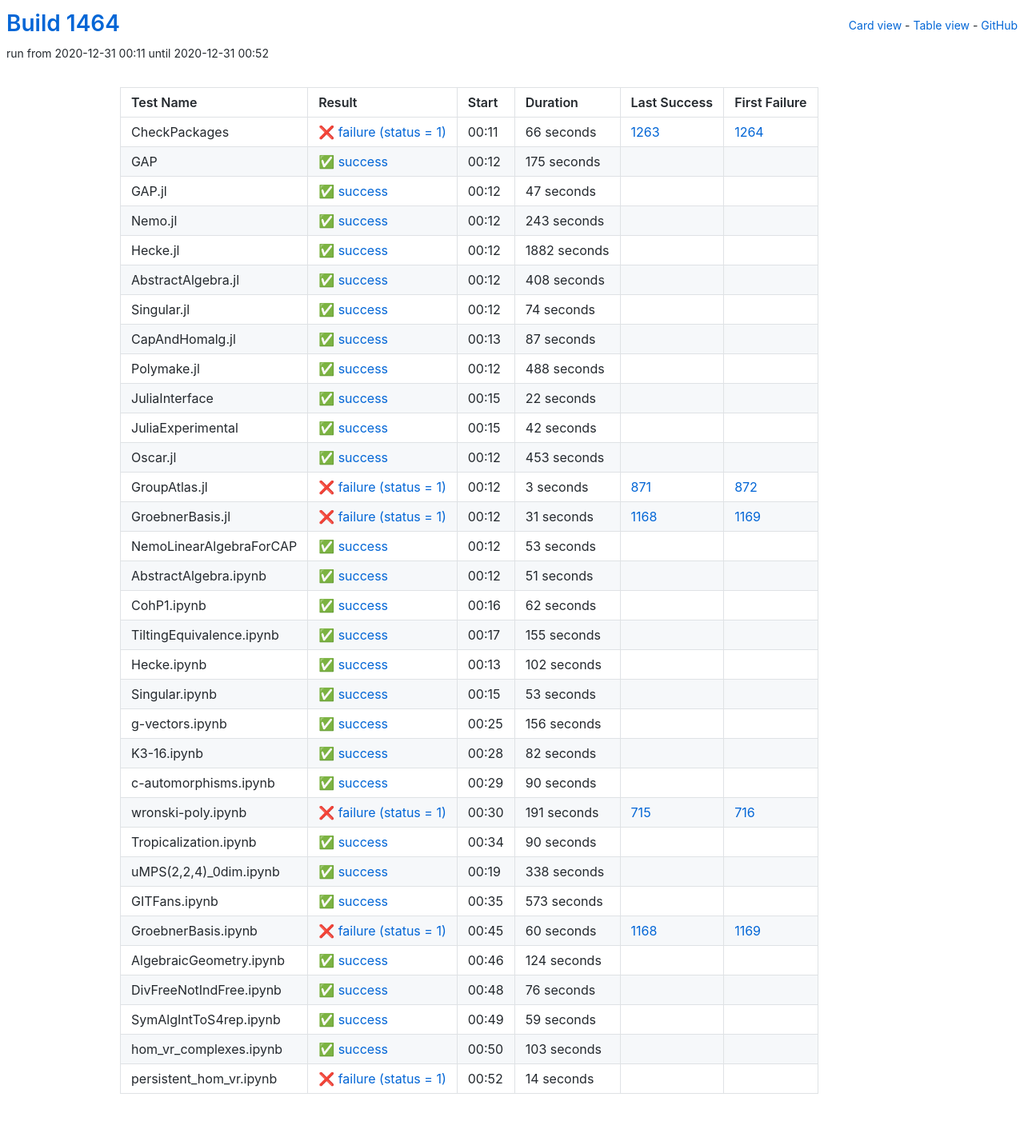
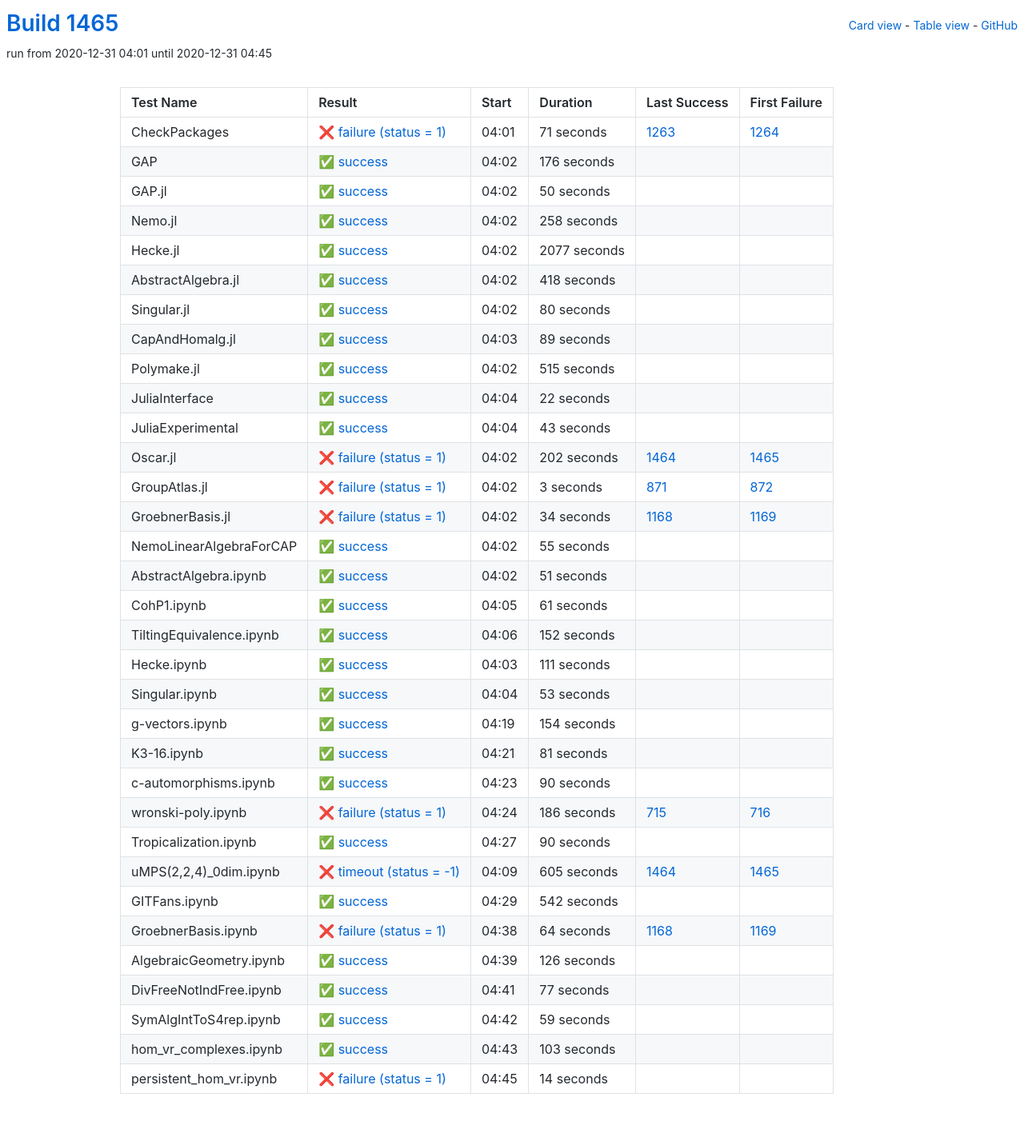
Before and after one commit to oscar-system/oscar-ci-status-stable, a Jekyll site: the page built from table.html, in a window 1280 px wide. Shown: the whole page at 80% size. Built offline with Jekyll 4.4.1, drawn with Linux system fonts in a browser that asks for light colours.

Commit message:
Build #1465

```diff
--- a/_data/ci.yml
+++ b/_data/ci.yml
@@ -1,6 +1,6 @@
 ---
-build: 1464
-build_url: https://oscarci.mathematik.uni-kl.de/job/oscar-stable/1464/
+build: 1465
+build_url: https://oscarci.mathematik.uni-kl.de/job/oscar-stable/1465/
 job: oscar-stable
 organization: oscar-system
 repo: oscar-ci-status-stable
@@ -8,116 +8,116 @@ repourl: https://github.com/oscar-system/oscar-ci-status-stable
 tests:
 - name: CheckPackages
   id: checkpackages
-  log: https://oscarci.mathematik.uni-kl.de/job/oscar-stable/1464/artifact/logs/build-1464/CheckPackages.log
-  start: 2020-12-31 00:11
+  log: https://oscarci.mathematik.uni-kl.de/job/oscar-stable/1465/artifact/logs/build-1465/CheckPackages.log
+  start: 2020-12-31 04:01
   success: false
   exitcode: 1
   status: failure
-  duration: 66
+  duration: 71
   last_success: 1263
   last_success_url: https://oscarci.mathematik.uni-kl.de/job/oscar-stable/1263/
   first_failure: 1264
   first_failure_url: https://oscarci.mathematik.uni-kl.de/job/oscar-stable/1264/
 - name: GAP
   id: gap
-  log: https://oscarci.mathematik.uni-kl.de/job/oscar-stable/1464/artifact/logs/build-1464/GAP.log
-  start: 2020-12-31 00:12
+  log: https://oscarci.mathematik.uni-kl.de/job/oscar-stable/1465/artifact/logs/build-1465/GAP.log
+  start: 2020-12-31 04:02
   success: true
   exitcode: 0
   status: success
-  duration: 175
+  duration: 176
   last_success: false
   last_success_url:
   first_failure: false
   first_failure_url:
 - name: GAP.jl
   id: gap-jl
-  log: https://oscarci.mathematik.uni-kl.de/job/oscar-stable/1464/artifact/logs/build-1464/GAP.jl.log
-  start: 2020-12-31 00:12
+  log: https://oscarci.mathematik.uni-kl.de/job/oscar-stable/1465/artifact/logs/build-1465/GAP.jl.log
+  start: 2020-12-31 04:02
   success: true
   exitcode: 0
   status: success
-  duration: 47
+  duration: 50
   last_success: false
   last_success_url:
   first_failure: false
   first_failure_url:
 - name: Nemo.jl
   id: nemo-jl
-  log: https://oscarci.mathematik.uni-kl.de/job/oscar-stable/1464/artifact/logs/build-1464/Nemo.jl.log
-  start: 2020-12-31 00:12
+  log: https://oscarci.mathematik.uni-kl.de/job/oscar-stable/1465/artifact/logs/build-1465/Nemo.jl.log
+  start: 2020-12-31 04:02
   success: true
   exitcode: 0
   status: success
-  duration: 243
+  duration: 258
   last_success: false
   last_success_url:
   first_failure: false
   first_failure_url:
 - name: Hecke.jl
   id: hecke-jl
-  log: https://oscarci.mathematik.uni-kl.de/job/oscar-stable/1464/artifact/logs/build-1464/Hecke.jl.log
-  start: 2020-12-31 00:12
+  log: https://oscarci.mathematik.uni-kl.de/job/oscar-stable/1465/artifact/logs/build-1465/Hecke.jl.log
+  start: 2020-12-31 04:02
   success: true
   exitcode: 0
   status: success
-  duration: 1882
+  duration: 2077
   last_success: false
   last_success_url:
   first_failure: false
   first_failure_url:
 - name: AbstractAlgebra.jl
   id: abstractalgebra-jl
-  log: https://oscarci.mathematik.uni-kl.de/job/oscar-stable/1464/artifact/logs/build-1464/AbstractAlgebra.jl.log
-  start: 2020-12-31 00:12
+  log: https://oscarci.mathematik.uni-kl.de/job/oscar-stable/1465/artifact/logs/build-1465/AbstractAlgebra.jl.log
+  start: 2020-12-31 04:02
   success: true
   exitcode: 0
   status: success
-  duration: 408
+  duration: 418
   last_success: false
   last_success_url:
   first_failure: false
   first_failure_url:
 - name: Singular.jl
   id: singular-jl
-  log: https://oscarci.mathematik.uni-kl.de/job/oscar-stable/1464/artifact/logs/build-1464/Singular.jl.log
-  start: 2020-12-31 00:12
+  log: https://oscarci.mathematik.uni-kl.de/job/oscar-stable/1465/artifact/logs/build-1465/Singular.jl.log
+  start: 2020-12-31 04:02
   success: true
   exitcode: 0
   status: success
-  duration: 74
+  duration: 80
   last_success: false
   last_success_url:
   first_failure: false
   first_failure_url:
 - name: CapAndHomalg.jl
   id: capandhomalg-jl
-  log: https://oscarci.mathematik.uni-kl.de/job/oscar-stable/1464/artifact/logs/build-1464/CapAndHomalg.jl.log
-  start: 2020-12-31 00:13
+  log: https://oscarci.mathematik.uni-kl.de/job/oscar-stable/1465/artifact/logs/build-1465/CapAndHomalg.jl.log
+  start: 2020-12-31 04:03
   success: true
   exitcode: 0
   status: success
-  duration: 87
+  duration: 89
   last_success: false
   last_success_url:
   first_failure: false
   first_failure_url:
 - name: Polymake.jl
   id: polymake-jl
-  log: https://oscarci.mathematik.uni-kl.de/job/oscar-stable/1464/artifact/logs/build-1464/Polymake.jl.log
-  start: 2020-12-31 00:12
+  log: https://oscarci.mathematik.uni-kl.de/job/oscar-stable/1465/artifact/logs/build-1465/Polymake.jl.log
+  start: 2020-12-31 04:02
   success: true
   exitcode: 0
   status: success
-  duration: 488
+  duration: 515
   last_success: false
   last_success_url:
   first_failure: false
   first_failure_url:
 - name: JuliaInterface
   id: juliainterface
-  log: https://oscarci.mathematik.uni-kl.de/job/oscar-stable/1464/artifact/logs/build-1464/JuliaInterface.log
-  start: 2020-12-31 00:15
+  log: https://oscarci.mathematik.uni-kl.de/job/oscar-stable/1465/artifact/logs/build-1465/JuliaInterface.log
+  start: 2020-12-31 04:04
   success: true
   exitcode: 0
   status: success
@@ -128,32 +128,32 @@ tests:
   first_failure_url:
 - name: JuliaExperimental
   id: juliaexperimental
-  log: https://oscarci.mathematik.uni-kl.de/job/oscar-stable/1464/artifact/logs/build-1464/JuliaExperimental.log
-  start: 2020-12-31 00:15
+  log: https://oscarci.mathematik.uni-kl.de/job/oscar-stable/1465/artifact/logs/build-1465/JuliaExperimental.log
+  start: 2020-12-31 04:04
   success: true
   exitcode: 0
   status: success
-  duration: 42
+  duration: 43
   last_success: false
   last_success_url:
   first_failure: false
   first_failure_url:
 - name: Oscar.jl
   id: oscar-jl
-  log: https://oscarci.mathematik.uni-kl.de/job/oscar-stable/1464/artifact/logs/build-1464/Oscar.jl.log
-  start: 2020-12-31 00:12
-  success: true
-  exitcode: 0
-  status: success
-  duration: 453
-  last_success: false
-  last_success_url:
-  first_failure: false
-  first_failure_url:
+  log: https://oscarci.mathematik.uni-kl.de/job/oscar-stable/1465/artifact/logs/build-1465/Oscar.jl.log
+  start: 2020-12-31 04:02
+  success: false
+  exitcode: 1
+  status: failure
+  duration: 202
+  last_success: 1464
+  last_success_url: https://oscarci.mathematik.uni-kl.de/job/oscar-stable/1464/
+  first_failure: 1465
+  first_failure_url: https://oscarci.mathematik.uni-kl.de/job/oscar-stable/1465/
 - name: GroupAtlas.jl
   id: groupatlas-jl
-  log: https://oscarci.mathematik.uni-kl.de/job/oscar-stable/1464/artifact/logs/build-1464/GroupAtlas.jl.log
-  start: 2020-12-31 00:12
+  log: https://oscarci.mathematik.uni-kl.de/job/oscar-stable/1465/artifact/logs/build-1465/GroupAtlas.jl.log
+  start: 2020-12-31 04:02
   success: false
   exitcode: 1
   status: failure
@@ -164,32 +164,32 @@ tests:
   first_failure_url: https://oscarci.mathematik.uni-kl.de/job/oscar-stable/872/
 - name: GroebnerBasis.jl
   id: groebnerbasis-jl
-  log: https://oscarci.mathematik.uni-kl.de/job/oscar-stable/1464/artifact/logs/build-1464/GroebnerBasis.jl.log
-  start: 2020-12-31 00:12
+  log: https://oscarci.mathematik.uni-kl.de/job/oscar-stable/1465/artifact/logs/build-1465/GroebnerBasis.jl.log
+  start: 2020-12-31 04:02
   success: false
   exitcode: 1
   status: failure
-  duration: 31
+  duration: 34
   last_success: 1168
   last_success_url: https://oscarci.mathematik.uni-kl.de/job/oscar-stable/1168/
   first_failure: 1169
   first_failure_url: https://oscarci.mathematik.uni-kl.de/job/oscar-stable/1169/
 - name: NemoLinearAlgebraForCAP
   id: nemolinearalgebraforcap
-  log: https://oscarci.mathematik.uni-kl.de/job/oscar-stable/1464/artifact/logs/build-1464/NemoLinearAlgebraForCAP.log
-  start: 2020-12-31 00:12
+  log: https://oscarci.mathematik.uni-kl.de/job/oscar-stable/1465/artifact/logs/build-1465/NemoLinearAlgebraForCAP.log
+  start: 2020-12-31 04:02
   success: true
   exitcode: 0
   status: success
-  duration: 53
+  duration: 55
   last_success: false
   last_success_url:
   first_failure: false
   first_failure_url:
 - name: AbstractAlgebra.ipynb
   id: abstractalgebra-ipynb
-  log: https://oscarci.mathematik.uni-kl.de/job/oscar-stable/1464/artifact/logs/build-1464/AbstractAlgebra.ipynb.log
-  start: 2020-12-31 00:12
+  log: https://oscarci.mathematik.uni-kl.de/job/oscar-stable/1465/artifact/logs/build-1465/AbstractAlgebra.ipynb.log
+  start: 2020-12-31 04:02
   success: true
   exitcode: 0
   status: success
@@ -200,44 +200,44 @@ tests:
   first_failure_url:
 - name: CohP1.ipynb
   id: cohp1-ipynb
-  log: https://oscarci.mathematik.uni-kl.de/job/oscar-stable/1464/artifact/logs/build-1464/CohP1.ipynb.log
-  start: 2020-12-31 00:16
+  log: https://oscarci.mathematik.uni-kl.de/job/oscar-stable/1465/artifact/logs/build-1465/CohP1.ipynb.log
+  start: 2020-12-31 04:05
   success: true
   exitcode: 0
   status: success
-  duration: 62
+  duration: 61
   last_success: false
   last_success_url:
   first_failure: false
   first_failure_url:
 - name: TiltingEquivalence.ipynb
   id: tiltingequivalence-ipynb
-  log: https://oscarci.mathematik.uni-kl.de/job/oscar-stable/1464/artifact/logs/build-1464/TiltingEquivalence.ipynb.log
-  start: 2020-12-31 00:17
+  log: https://oscarci.mathematik.uni-kl.de/job/oscar-stable/1465/artifact/logs/build-1465/TiltingEquivalence.ipynb.log
+  start: 2020-12-31 04:06
   success: true
   exitcode: 0
   status: success
-  duration: 155
+  duration: 152
   last_success: false
   last_success_url:
   first_failure: false
   first_failure_url:
 - name: Hecke.ipynb
   id: hecke-ipynb
-  log: https://oscarci.mathematik.uni-kl.de/job/oscar-stable/1464/artifact/logs/build-1464/Hecke.ipynb.log
-  start: 2020-12-31 00:13
+  log: https://oscarci.mathematik.uni-kl.de/job/oscar-stable/1465/artifact/logs/build-1465/Hecke.ipynb.log
+  start: 2020-12-31 04:03
   success: true
   exitcode: 0
   status: success
-  duration: 102
+  duration: 111
   last_success: false
   last_success_url:
   first_failure: false
   first_failure_url:
 - name: Singular.ipynb
   id: singular-ipynb
-  log: https://oscarci.mathematik.uni-kl.de/job/oscar-stable/1464/artifact/logs/build-1464/Singular.ipynb.log
-  start: 2020-12-31 00:15
+  log: https://oscarci.mathematik.uni-kl.de/job/oscar-stable/1465/artifact/logs/build-1465/Singular.ipynb.log
+  start: 2020-12-31 04:04
   success: true
   exitcode: 0
   status: success
@@ -248,32 +248,32 @@ tests:
   first_failure_url:
 - name: g-vectors.ipynb
   id: g-vectors-ipynb
-  log: https://oscarci.mathematik.uni-kl.de/job/oscar-stable/1464/artifact/logs/build-1464/g-vectors.ipynb.log
-  start: 2020-12-31 00:25
+  log: https://oscarci.mathematik.uni-kl.de/job/oscar-stable/1465/artifact/logs/build-1465/g-vectors.ipynb.log
+  start: 2020-12-31 04:19
   success: true
   exitcode: 0
   status: success
-  duration: 156
+  duration: 154
   last_success: false
   last_success_url:
   first_failure: false
   first_failure_url:
 - name: K3-16.ipynb
   id: k3-16-ipynb
-  log: https://oscarci.mathematik.uni-kl.de/job/oscar-stable/1464/artifact/logs/build-1464/K3-16.ipynb.log
-  start: 2020-12-31 00:28
+  log: https://oscarci.mathematik.uni-kl.de/job/oscar-stable/1465/artifact/logs/build-1465/K3-16.ipynb.log
+  start: 2020-12-31 04:21
   success: true
   exitcode: 0
   status: success
-  duration: 82
+  duration: 81
   last_success: false
   last_success_url:
   first_failure: false
   first_failure_url:
 - name: c-automorphisms.ipynb
   id: c-automorphisms-ipynb
-  log: https://oscarci.mathematik.uni-kl.de/job/oscar-stable/1464/artifact/logs/build-1464/c-automorphisms.ipynb.log
-  start: 2020-12-31 00:29
+  log: https://oscarci.mathematik.uni-kl.de/job/oscar-stable/1465/artifact/logs/build-1465/c-automorphisms.ipynb.log
+  start: 2020-12-31 04:23
   success: true
   exitcode: 0
   status: success
@@ -284,20 +284,20 @@ tests:
   first_failure_url:
 - name: wronski-poly.ipynb
   id: wronski-poly-ipynb
-  log: https://oscarci.mathematik.uni-kl.de/job/oscar-stable/1464/artifact/logs/build-1464/wronski-poly.ipynb.log
-  start: 2020-12-31 00:30
+  log: https://oscarci.mathematik.uni-kl.de/job/oscar-stable/1465/artifact/logs/build-1465/wronski-poly.ipynb.log
+  start: 2020-12-31 04:24
   success: false
   exitcode: 1
   status: failure
-  duration: 191
+  duration: 186
   last_success: 715
   last_success_url: https://oscarci.mathematik.uni-kl.de/job/oscar-stable/715/
   first_failure: 716
   first_failure_url: https://oscarci.mathematik.uni-kl.de/job/oscar-stable/716/
 - name: Tropicalization.ipynb
   id: tropicalization-ipynb
-  log: https://oscarci.mathematik.uni-kl.de/job/oscar-stable/1464/artifact/logs/build-1464/Tropicalization.ipynb.log
-  start: 2020-12-31 00:34
+  log: https://oscarci.mathematik.uni-kl.de/job/oscar-stable/1465/artifact/logs/build-1465/Tropicalization.ipynb.log
+  start: 2020-12-31 04:27
   success: true
   exitcode: 0
   status: success
@@ -308,68 +308,68 @@ tests:
   first_failure_url:
 - name: uMPS(2,2,4)_0dim.ipynb
   id: umps-2-2-4-0dim-ipynb
-  log: https://oscarci.mathematik.uni-kl.de/job/oscar-stable/1464/artifact/logs/build-1464/uMPS-2-2-4-_0dim.ipynb.log
-  start: 2020-12-31 00:19
+  log: https://oscarci.mathematik.uni-kl.de/job/oscar-stable/1465/artifact/logs/build-1465/uMPS-2-2-4-_0dim.ipynb.log
+  start: 2020-12-31 04:09
+  success: false
+  exitcode: -1
+  status: timeout
+  duration: 605
+  last_success: 1464
+  last_success_url: https://oscarci.mathematik.uni-kl.de/job/oscar-stable/1464/
+  first_failure: 1465
+  first_failure_url: https://oscarci.mathematik.uni-kl.de/job/oscar-stable/1465/
+- name: GITFans.ipynb
+  id: gitfans-ipynb
+  log: https://oscarci.mathematik.uni-kl.de/job/oscar-stable/1465/artifact/logs/build-1465/GITFans.ipynb.log
+  start: 2020-12-31 04:29
   success: true
   exitcode: 0
   status: success
-  duration: 338
-  last_success: false
-  last_success_url:
-  first_failure: false
-  first_failure_url:
-- name: GITFans.ipynb
-  id: gitfans-ipynb
-  log: https://oscarci.mathematik.uni-kl.de/job/oscar-stable/1464/artifact/logs/build-1464/GITFans.ipynb.log
-  start: 2020-12-31 00:35
-  success: true
-  exitcode: 0
-  status: success
-  duration: 573
+  duration: 542
   last_success: false
   last_success_url:
   first_failure: false
   first_failure_url:
 - name: GroebnerBasis.ipynb
   id: groebnerbasis-ipynb
-  log: https://oscarci.mathematik.uni-kl.de/job/oscar-stable/1464/artifact/logs/build-1464/GroebnerBasis.ipynb.log
-  start: 2020-12-31 00:45
+  log: https://oscarci.mathematik.uni-kl.de/job/oscar-stable/1465/artifact/logs/build-1465/GroebnerBasis.ipynb.log
+  start: 2020-12-31 04:38
   success: false
   exitcode: 1
   status: failure
-  duration: 60
+  duration: 64
   last_success: 1168
   last_success_url: https://oscarci.mathematik.uni-kl.de/job/oscar-stable/1168/
   first_failure: 1169
   first_failure_url: https://oscarci.mathematik.uni-kl.de/job/oscar-stable/1169/
 - name: AlgebraicGeometry.ipynb
   id: algebraicgeometry-ipynb
-  log: https://oscarci.mathematik.uni-kl.de/job/oscar-stable/1464/artifact/logs/build-1464/AlgebraicGeometry.ipynb.log
-  start: 2020-12-31 00:46
+  log: https://oscarci.mathematik.uni-kl.de/job/oscar-stable/1465/artifact/logs/build-1465/AlgebraicGeometry.ipynb.log
+  start: 2020-12-31 04:39
   success: true
   exitcode: 0
   status: success
-  duration: 124
+  duration: 126
   last_success: false
   last_success_url:
   first_failure: false
   first_failure_url:
 - name: DivFreeNotIndFree.ipynb
   id: divfreenotindfree-ipynb
-  log: https://oscarci.mathematik.uni-kl.de/job/oscar-stable/1464/artifact/logs/build-1464/DivFreeNotIndFree.ipynb.log
-  start: 2020-12-31 00:48
+  log: https://oscarci.mathematik.uni-kl.de/job/oscar-stable/1465/artifact/logs/build-1465/DivFreeNotIndFree.ipynb.log
+  start: 2020-12-31 04:41
   success: true
   exitcode: 0
   status: success
-  duration: 76
+  duration: 77
   last_success: false
   last_success_url:
   first_failure: false
   first_failure_url:
 - name: SymAlgIntToS4rep.ipynb
   id: symalginttos4rep-ipynb
-  log: https://oscarci.mathematik.uni-kl.de/job/oscar-stable/1464/artifact/logs/build-1464/SymAlgIntToS4rep.ipynb.log
-  start: 2020-12-31 00:49
+  log: https://oscarci.mathematik.uni-kl.de/job/oscar-stable/1465/artifact/logs/build-1465/SymAlgIntToS4rep.ipynb.log
+  start: 2020-12-31 04:42
   success: true
   exitcode: 0
   status: success
@@ -380,8 +380,8 @@ tests:
   first_failure_url:
 - name: hom_vr_complexes.ipynb
   id: hom-vr-complexes-ipynb
-  log: https://oscarci.mathematik.uni-kl.de/job/oscar-stable/1464/artifact/logs/build-1464/hom_vr_complexes.ipynb.log
-  start: 2020-12-31 00:50
+  log: https://oscarci.mathematik.uni-kl.de/job/oscar-stable/1465/artifact/logs/build-1465/hom_vr_complexes.ipynb.log
+  start: 2020-12-31 04:43
   success: true
   exitcode: 0
   status: success
@@ -392,8 +392,8 @@ tests:
   first_failure_url:
 - name: persistent_hom_vr.ipynb
   id: persistent-hom-vr-ipynb
-  log: https://oscarci.mathematik.uni-kl.de/job/oscar-stable/1464/artifact/logs/build-1464/persistent_hom_vr.ipynb.log
-  start: 2020-12-31 00:52
+  log: https://oscarci.mathematik.uni-kl.de/job/oscar-stable/1465/artifact/logs/build-1465/persistent_hom_vr.ipynb.log
+  start: 2020-12-31 04:45
   success: false
   exitcode: 1
   status: failure
```
Also changed, not shown: README.md.
